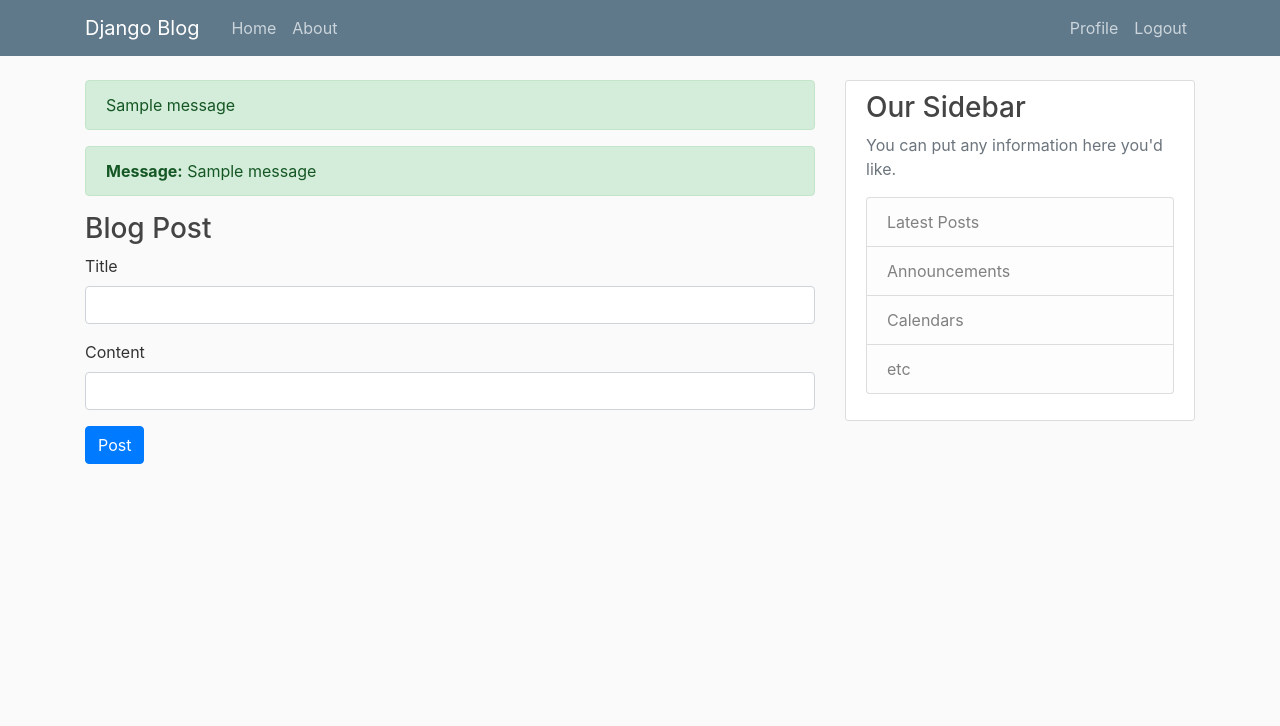
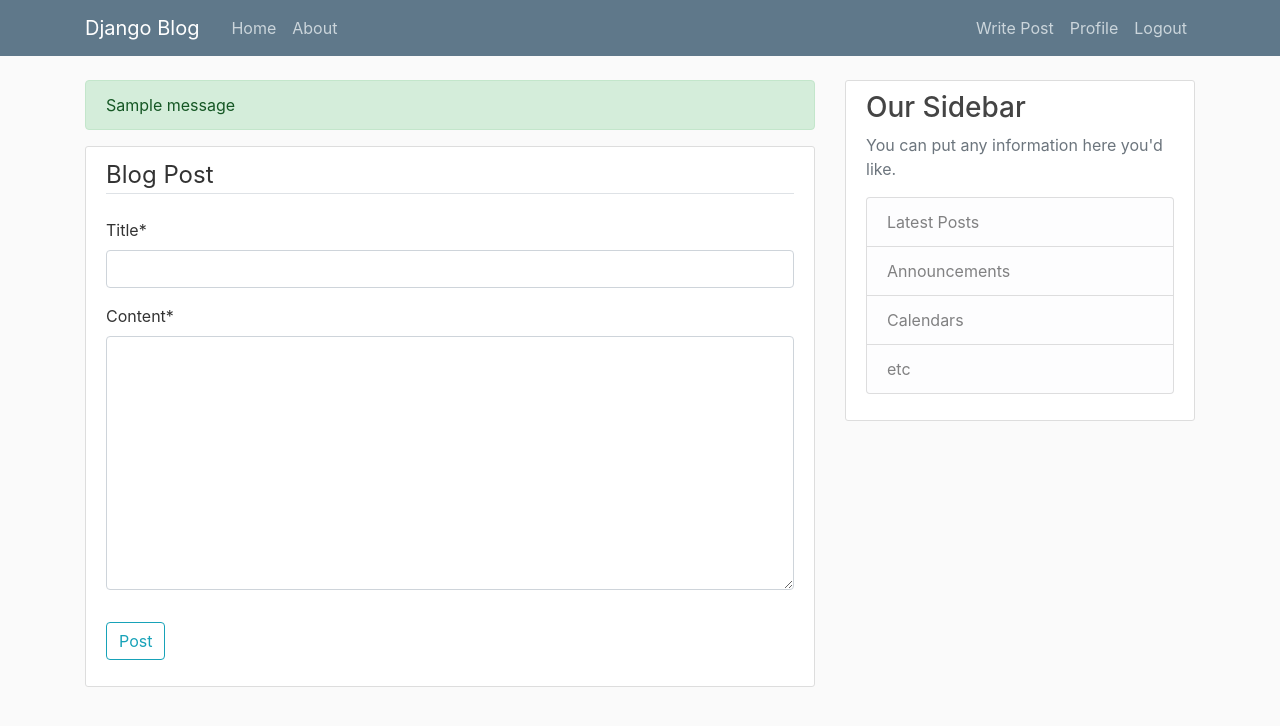
Before and after one commit to bhorsujal/pih_blog_application, a Django app: page /post/new/ in a window 1280 px wide. Shown: the top 726 px of the page. Run offline with Django 4.2, Linux system fonts and the light colour scheme; a user stored in the database is signed in; one stand-in notice (Sample message) is shown; some libraries are stand-ins or nearby versions.

Commit message:
Added the functionality to Create, Update and Delete a Post

```diff
--- a/pih_blog/blog/models.py
+++ b/pih_blog/blog/models.py
@@ -1,6 +1,7 @@
 from django.db import models
 from django.utils import timezone
 from django.contrib.auth.models import User   #adding the user model auth table that django created for us using the admin login
+from django.urls import reverse     #returns the full url to that route as a string and lets the view handle the redirect
 
 
 class Post(models.Model):
@@ -11,3 +12,7 @@ class Post(models.Model):
 
 	def __str__(self):   #dunder -> double underscore method (magic methods)
 		return self.title
+
+
+	def get_absolute_url(self):
+		return reverse('post-detail', kwargs={'pk': self.pk})
--- a/pih_blog/blog/templates/blog/base.html
+++ b/pih_blog/blog/templates/blog/base.html
@@ -34,6 +34,7 @@
             <!-- Navbar Right Side -->
             <div class="navbar-nav">
               {% if user.is_authenticated %}
+                <a class="nav-item nav-link" href="{% url 'post-create' %}">Write Post</a>
                 <a class="nav-item nav-link" href="{% url 'user_profile' %}">Profile</a>
                 <a class="nav-item nav-link" href="{% url 'logout' %}">Logout</a>
               {% else %}
--- a/pih_blog/blog/templates/blog/post_detail.html
+++ b/pih_blog/blog/templates/blog/post_detail.html
@@ -5,6 +5,12 @@
       <div class="article-metadata">
         <a class="mr-2" href="#">{{ object.author }}</a>
         <small class="text-muted">{{ object.date_posted|date:"F d, Y" }}</small>
+        {% if object.author == user %}
+          <div>
+            <a class="btn btn-secondary btn-sm mt-1 mb-2" href="{% url 'post-update' object.id %}">Update</a>
+            <a class="btn btn-danger btn-sm mt-1 mb-2" href="{% url 'post-delete' object.id %}">Delete</a>
+          </div>
+        {% endif%}
       </div>
       <h2 class="article-title">{{ object.title }}</h2>
       <p class="article-content">{{ object.content }}</p>
--- a/pih_blog/blog/templates/blog/post_form.html
+++ b/pih_blog/blog/templates/blog/post_form.html
@@ -1,23 +1,16 @@
 {% extends "blog/base.html" %}
 {% load crispy_forms_tags %}
 {% block content %}
-{% for message in messages %}
-    <div class="alert alert-{{ message.tags }} alert-dismissible fade show" role="alert">
-        <strong>Message:</strong> {{ message }}
+    <div class="content-section">
+        <form method="POST">
+            {% csrf_token %}
+            <fieldset class="form-group">
+                <legend class="border-bottom mb-4">Blog Post</legend>
+                {{ form|crispy }}
+            </fieldset>
+            <div class="form-group">
+                <button class="btn btn-outline-info" type="submit">Post</button>
+            </div>
+        </form>
     </div>
-{% endfor %}
-
-    <h3>Blog Post</h3>
-    <form method="post" action="/post/new/">
-        {% csrf_token %}
-        <div class="form-group">
-            <label for="username">Title</label>
-            <input type="text" class="form-control" id="username" name="username" Required>
-        </div>
-        <div class="form-group">
-            <label for="fname">Content</label>
-            <input type="text" class="form-control" id="fname" name="fname" Required>
-        </div>
-        <button type="submit" class="btn btn-primary">Post</button>
-    </form>
 {% endblock content %}
--- a/pih_blog/blog/urls.py
+++ b/pih_blog/blog/urls.py
@@ -1,6 +1,6 @@
 from django.urls import path
 from . import views
-from .views import PostListView, PostDetailView, PostCreateView
+from .views import PostListView, PostDetailView, PostCreateView, PostUpdateView, PostDeleteView
 
 urlpatterns = [
     # path('', views.home, name = 'blog-home'),
@@ -11,4 +11,6 @@ urlpatterns = [
     path('signout/', views.signout, name='signout'),
     path('post/<int:pk>/', PostDetailView.as_view(), name = 'post-detail'),  #pk is the primary key of post
     path('post/new/', PostCreateView.as_view(), name = 'post-create'),     #searches for <app>/<form>.html
+    path('post/<int:pk>/update/', PostUpdateView.as_view(), name = 'post-update'),
+    path('post/<int:pk>/delete/', PostDeleteView.as_view(), name = 'post-delete'),
 ]
--- a/pih_blog/blog/views.py
+++ b/pih_blog/blog/views.py
@@ -4,8 +4,16 @@ from .models import Post     #. implies from the same directory import post
 from django.contrib.auth.models import User
 from django.contrib import messages
 from django.contrib.auth import authenticate, login, logout
+from django.contrib.auth.mixins import (LoginRequiredMixin,      #check for required conditions before executing a function
+                                        UserPassesTestMixin      #used for confirming user before post edit
+                                        )
 
-from django.views.generic import ListView, DetailView, CreateView  #used for post display
+from django.views.generic import(   ListView,           #used for post display on home-page
+                                    DetailView,         #used to display posts in detail
+                                    CreateView,         #create posts
+                                    UpdateView,         #update posts
+                                    DeleteView          #delete posts
+                                )
 
 
 # Create your views here.
@@ -25,9 +33,40 @@ class PostListView(ListView):
 class PostDetailView(DetailView):
     model = Post
 
-class PostCreateView(CreateView):
+class PostCreateView(LoginRequiredMixin, CreateView):
     model = Post
     fields = ['title', 'content']
+
+    def form_valid(self, form):
+        form.instance.author = self.request.user
+        return super().form_valid(form)
+
+
+class PostUpdateView(LoginRequiredMixin, UserPassesTestMixin, UpdateView):
+    model = Post
+    fields = ['title', 'content']
+
+    def form_valid(self, form):             #returns the author to the post on new post
+        form.instance.author = self.request.user
+        return super().form_valid(form)
+
+
+    def test_func(self):
+        post = self.get_object()
+        if self.request.user == post.author:
+            return True
+        return False
+
+
+class PostDeleteView(LoginRequiredMixin, UserPassesTestMixin, DeleteView):
+    model = Post
+    success_url = '/'
+
+    def test_func(self):
+        post = self.get_object()
+        if self.request.user == post.author:
+            return True
+        return False
 
 
 def about(request):
```
Also changed, not shown: pih_blog/blog/templates/blog/post_confirm_delete.html (added, +16 -0 lines), pih_blog/db.sqlite3.
